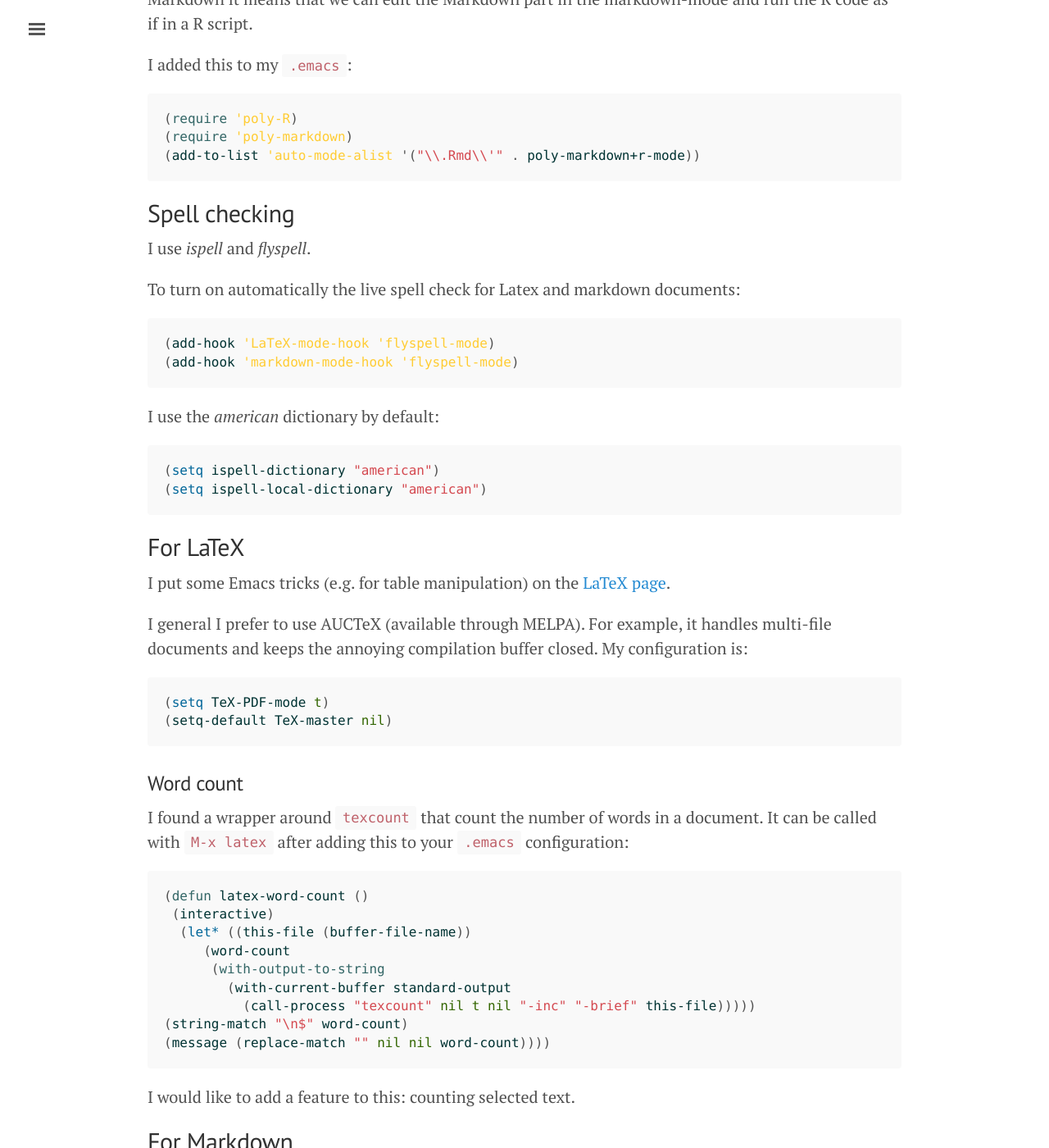
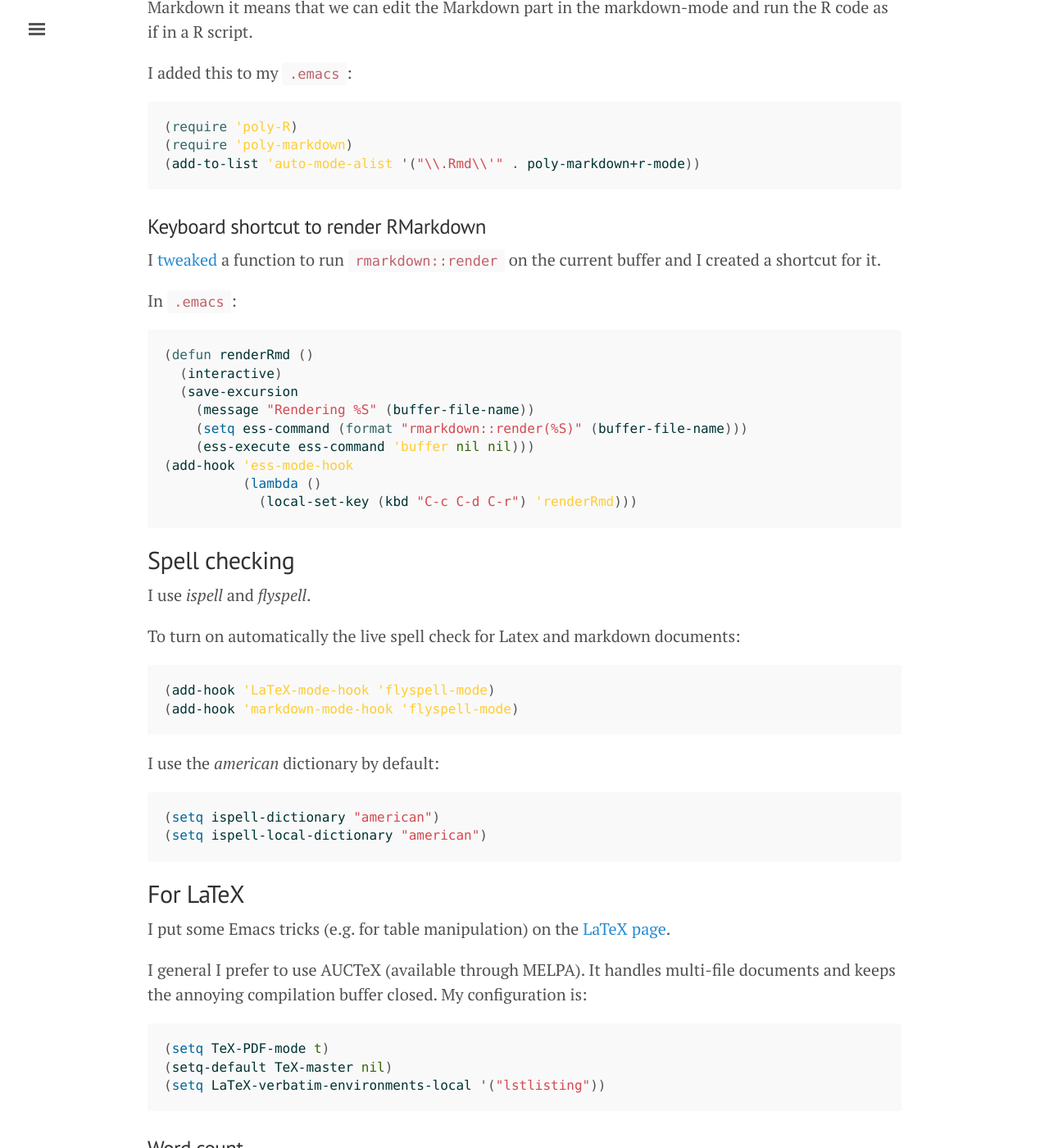
Before and after one commit to jmonlong/Hippocamplus, a Jekyll site: the page built from emacs.md, in a window 1280 px wide and 1400 px high, scrolled down 3889 px. Shown: the whole window at 82% size. Built offline with Jekyll 4.4.1, drawn with Linux system fonts in a browser that asks for light colours; nearby versions of some CDN libraries; some of the changed text lies outside the part shown.

Commit message:
render rmarkdown and minor stuff

```diff
--- a/emacs.md
+++ b/emacs.md
@@ -49,6 +49,9 @@ I use [Solarized](http://ethanschoonover.com/solarized) theme palette. I install
 ## For R
 
 ### Emacs Speaks Statistics
+
+ESS can be installed through **MELPA**. Otherwise, see below.
+
 To install ESS, without needing the admin rights, the easiest way is to download and compile it in a dedicated folder (e.g. `.emacs.d/lisp/ess`):
 
 ~~~sh
@@ -106,6 +105,24 @@ I added this to my `.emacs`:
 (require 'poly-R)
 (require 'poly-markdown)
 (add-to-list 'auto-mode-alist '("\\.Rmd\\'" . poly-markdown+r-mode))
+~~~
+
+### Keyboard shortcut to render RMarkdown
+
+I [tweaked](https://stat.ethz.ch/pipermail/ess-help/2004-September/002092.html) a function to run `rmarkdown::render` on the current buffer and I created a shortcut for it.
+
+In `.emacs`:
+
+~~~lisp
+(defun renderRmd ()
+  (interactive)
+  (save-excursion
+    (message "Rendering %S" (buffer-file-name))
+    (setq ess-command (format "rmarkdown::render(%S)" (buffer-file-name)))
+    (ess-execute ess-command 'buffer nil nil)))
+(add-hook 'ess-mode-hook
+          (lambda ()
+            (local-set-key (kbd "C-c C-d C-r") 'renderRmd)))
 ~~~
 
 ## Spell checking
@@ -131,18 +148,19 @@ I use the *american* dictionary by default:
 I put some Emacs tricks (e.g. for table manipulation) on the [LaTeX page]({{ site.baseurl }}latex).
 
 I general I prefer to use AUCTeX (available through MELPA).
-For example, it handles multi-file documents and keeps the annoying compilation buffer closed.
+It handles multi-file documents and keeps the annoying compilation buffer closed.
 My configuration is:
 
 ~~~lisp
 (setq TeX-PDF-mode t)
 (setq-default TeX-master nil)
+(setq LaTeX-verbatim-environments-local '("lstlisting"))
 ~~~
 
 
 ### Word count
 
-I found a wrapper around `texcount` that count the number of words in a document. It can be called with `M-x latex` after adding this to your `.emacs` configuration:
+I found a wrapper around `texcount` that count the number of words in a document. It can be called with `M-x latex-word-count` after adding this to your `.emacs` configuration:
 
 ~~~lisp
 (defun latex-word-count ()
@@ -349,11 +367,17 @@ Also something about the right-click (I don't remember why I have that).
 ~~~
 
 
-### LaTeX path
+### Explicit path definition
 
-To update the *PATH* used by emacs I added this to `.emacs`:
+For LaTeX, I specified the *PATH* in `.emacs`:
 
 ~~~lisp
 (setenv "PATH" (concat (getenv "PATH") ":/usr/texbin"))
 (setq exec-path (append exec-path '("/usr/texbin")))
 ~~~
+
+For pandoc and ESS, I defined a *RSTUDIO_PANDOCPATH* in `.emacs`:
+
+~~~lisp
+(setenv "RSTUDIO_PANDOCPATH" (concat (getenv "RSTUDIO_PANDOCPATH") ":/usr/local/bin/pandoc"))
+~~~
```
Also changed, not shown: other parts of emacs.md (+4 -8 lines).
